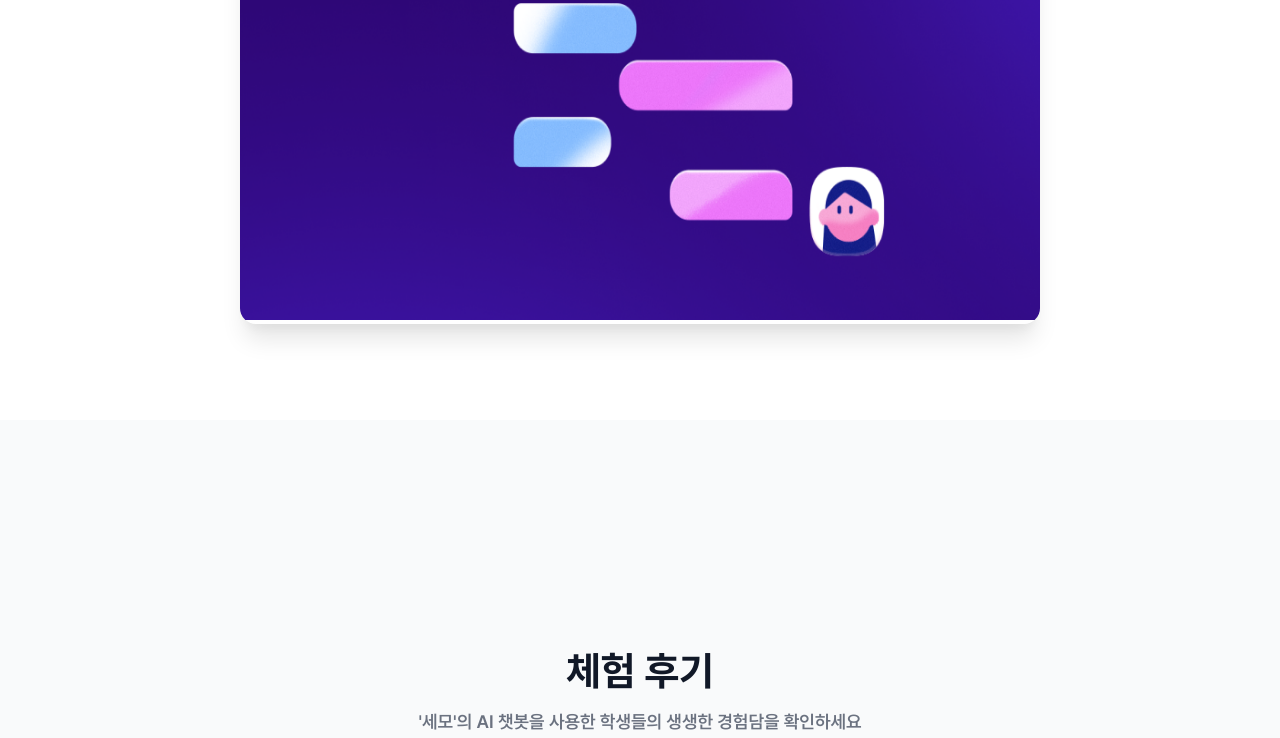
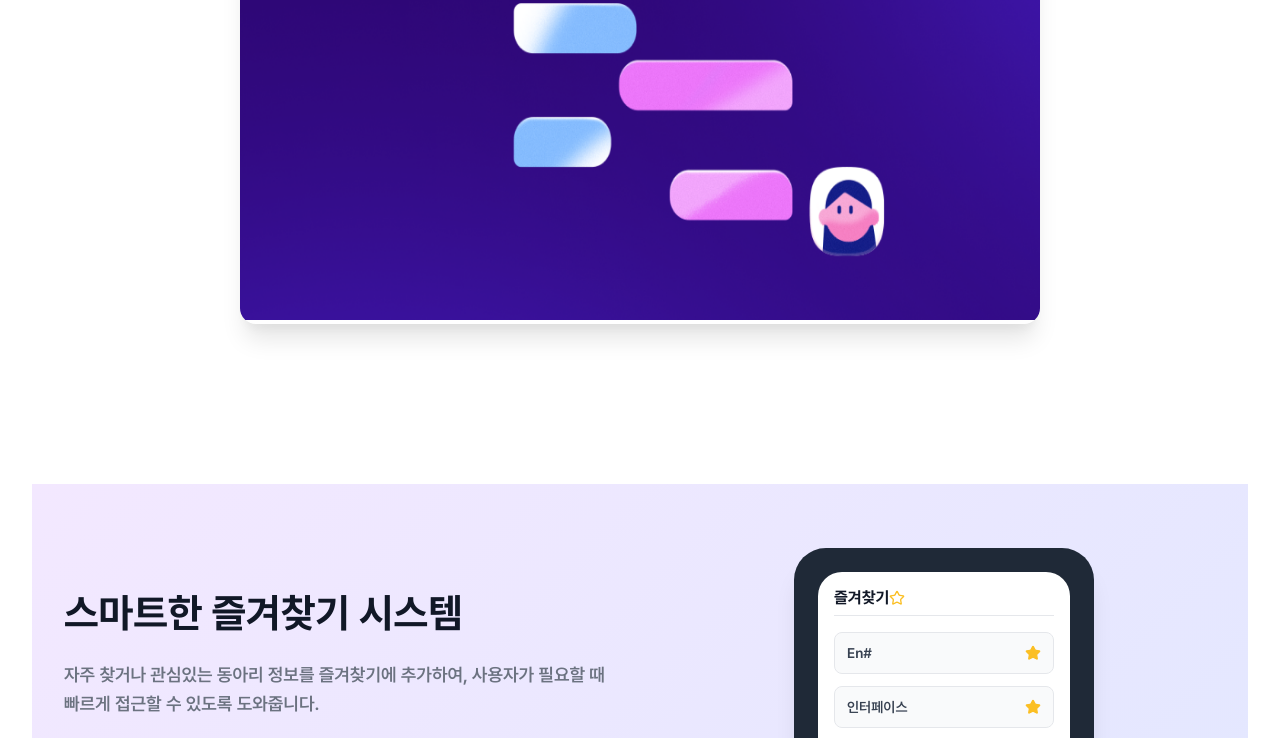
Before and after one commit to ohsung0722/triangle, a React (Create React App) app in the folder triangle/: page /description/chatbot in a window 1280 px wide. Shown: the part 2009-2747 px from the top of the page. Built offline with nearby package versions, Linux system fonts and the light colour scheme.

Commit message:
add: 랜딩페이지 즐겨찾기 + 그래프 section 추가

```diff
--- /dev/null
+++ b/triangle/src/components/FavoriteSection/FavoriteSection.css
@@ -0,0 +1,149 @@
+.favorites-section {
+  background: linear-gradient(135deg, #f3e8ff 0%, #e0e7ff 100%);
+  padding: 4rem 2rem;
+}
+
+.favorites-container {
+  max-width: 1200px;
+  margin: 0 auto;
+  display: grid;
+  grid-template-columns: 1fr 1fr;
+  gap: 4rem;
+  align-items: center;
+}
+
+.favorites-content {
+  text-align: left;
+}
+
+.favorites-title {
+  font-size: 2.5rem;
+  font-family: "Pretendard-Bold";
+  margin-bottom: 1.5rem;
+  color: #111827;
+}
+
+.favorites-subtitle {
+  font-size: 1.125rem;
+  font-family: "Pretendard-Semibold";
+  color: #6b7280;
+  margin-bottom: 2rem;
+  line-height: 1.6;
+}
+
+.favorites-features {
+  display: flex;
+  flex-direction: column;
+  gap: 1rem;
+}
+
+.favorites-feature-item {
+  display: flex;
+  align-items: center;
+  gap: 0.75rem;
+  padding: 0.75rem;
+  background-color: white;
+  border-radius: 0.5rem;
+  box-shadow: 0 2px 4px rgba(0, 0, 0, 0.05);
+}
+
+.favorites-feature-icon-wrapper {
+  width: 2.5rem;
+  height: 2.5rem;
+  background-color: #9333ea;
+  color: white;
+  border-radius: 0.5rem;
+  display: flex;
+  align-items: center;
+  justify-content: center;
+  flex-shrink: 0;
+}
+
+.favorites-feature-text {
+  font-family: "Pretendard-Semibold";
+  color: #374151;
+}
+
+.favorites-demo {
+  position: relative;
+}
+
+.favorites-demo-phone {
+  background-color: #1f2937;
+  border-radius: 2rem;
+  padding: 1.5rem;
+  box-shadow: 0 20px 25px -5px rgba(0, 0, 0, 0.1);
+  max-width: 300px;
+  margin: 0 auto;
+}
+
+.favorites-demo-screen {
+  background-color: white;
+  border-radius: 1.5rem;
+  padding: 1rem;
+  height: 500px;
+  overflow: hidden;
+  position: relative;
+}
+
+.favorites-demo-header {
+  display: flex;
+  justify-content: between;
+  align-items: center;
+  margin-bottom: 1rem;
+  padding-bottom: 0.5rem;
+  border-bottom: 1px solid #e5e7eb;
+}
+
+.favorites-demo-title {
+  font-family: 'Pretendard-Bold';
+  color: #111827;
+}
+
+.favorites-list {
+  display: flex;
+  flex-direction: column;
+  gap: 0.75rem;
+}
+
+.favorite-item {
+  display: flex;
+  align-items: center;
+  justify-content: space-between;
+  padding: 0.75rem;
+  background-color: #f9fafb;
+  border-radius: 0.5rem;
+  border: 1px solid #e5e7eb;
+}
+
+.favorite-content {
+  display: flex;
+  align-items: center;
+  gap: 0.5rem;
+}
+
+.favorite-text {
+  font-size: 0.875rem;
+  font-family: 'Pretendard-Semibold';
+  color: #374151;
+}
+
+.favorite-star {
+  color: #fbbf24;
+}
+
+@media (max-width: 768px) {
+  .favorites-container {
+    grid-template-columns: 1fr;
+    gap: 2rem;
+    text-align: center;
+  }
+
+  .favorites-content {
+    text-align: center;
+  }
+
+  .favorites-title {
+    font-size: 2rem;
+  }
+}
--- /dev/null
+++ b/triangle/src/components/FavoriteSection/FavoriteSection.jsx
@@ -0,0 +1,148 @@
+import React from "react";
+import { motion } from "framer-motion";
+import { Star, Heart, Bookmark, Clock } from "lucide-react";
+import "./FavoriteSection.css";
+
+const favoriteItems = [
+  { text: "En#", starred: true },
+  { text: "인터페이스", starred: true },
+  { text: "Sound Plus", starred: true },
+  { text: "유스호스텔", starred: false },
+  { text: "판도라큐브", starred: true },
+];
+
+function FavoriteSection() {
+  return (
+    <div className="favorites-section">
+      <div className="favorites-container">
+        <motion.div
+          className="favorites-content"
+          initial={{ opacity: 0, x: -50 }}
+          whileInView={{ opacity: 1, x: 0 }}
+          viewport={{ once: true, margin: "-100px" }}
+          transition={{ duration: 0.6 }}
+        >
+          <h2 className="favorites-title">스마트한 즐겨찾기 시스템</h2>
+          <p className="favorites-subtitle">
+            자주 찾거나 관심있는 동아리 정보를 즐겨찾기에 추가하여, 사용자가
+            필요할 때 빠르게 접근할 수 있도록 도와줍니다.
+          </p>
+
+          <div className="favorites-features">
+            <motion.div
+              className="favorites-feature-item"
+              initial={{ opacity: 0, y: 20 }}
+              whileInView={{ opacity: 1, y: 0 }}
+              viewport={{ once: true }}
+              transition={{ duration: 0.4, delay: 0.1 }}
+            >
+              <div className="favorites-feature-icon-wrapper">
+                <Star size={20} />
+              </div>
+              <span className="favorites-feature-text">즐겨찾기 카테고리</span>
+            </motion.div>
+
+            <motion.div
+              className="favorites-feature-item"
+              initial={{ opacity: 0, y: 20 }}
+              whileInView={{ opacity: 1, y: 0 }}
+              viewport={{ once: true }}
+              transition={{ duration: 0.4, delay: 0.2 }}
+            >
+              <div className="favorites-feature-icon-wrapper">
+                <Heart size={20} />
+              </div>
+              <span className="favorites-feature-text">개인화된 추천</span>
+            </motion.div>
+
+            <motion.div
+              className="favorites-feature-item"
+              initial={{ opacity: 0, y: 20 }}
+              whileInView={{ opacity: 1, y: 0 }}
+              viewport={{ once: true }}
+              transition={{ duration: 0.4, delay: 0.3 }}
+            >
+              <div className="favorites-feature-icon-wrapper">
+                <Bookmark size={20} />
+              </div>
+              <span className="favorites-feature-text">빠른 북마크 접근</span>
+            </motion.div>
+
+            <motion.div
+              className="favorites-feature-item"
+              initial={{ opacity: 0, y: 20 }}
+              whileInView={{ opacity: 1, y: 0 }}
+              viewport={{ once: true }}
+              transition={{ duration: 0.4, delay: 0.4 }}
+            >
+              <div className="favorites-feature-icon-wrapper">
+                <Clock size={20} />
+              </div>
+              <span className="favorites-feature-text">관심 기록 확인</span>
+            </motion.div>
+          </div>
+        </motion.div>
+
+        <motion.div
+          className="favorites-demo"
+          initial={{ opacity: 0, x: 50 }}
+          whileInView={{ opacity: 1, x: 0 }}
+          viewport={{ once: true, margin: "-100px" }}
+          transition={{ duration: 0.6, delay: 0.2 }}
+        >
+          <div className="favorites-demo-phone">
+            <div className="favorites-demo-screen">
+              <div className="favorites-demo-header">
+                <span className="favorites-demo-title">즐겨찾기</span>
+                <Star size={16} className="favorite-star" />
+              </div>
+
+              <div className="favorites-list">
+                {favoriteItems.map((item, index) => (
+                  <motion.div
+                    key={index}
+                    className="favorite-item"
+                    initial={{ opacity: 0, x: 20 }}
+                    whileInView={{ opacity: 1, x: 0 }}
+                    viewport={{ once: true }}
+                    transition={{ duration: 0.3, delay: 0.5 + index * 0.1 }}
+                  >
+                    <div className="favorite-content">
+                      <span className="favorite-text">{item.text}</span>
+                    </div>
+                    <Star
+                      size={16}
+                      className={item.starred ? "favorite-star" : ""}
+                      fill={item.starred ? "currentColor" : "none"}
+                    />
+                  </motion.div>
+                ))}
+              </div>
+
+              <motion.div
+                initial={{ opacity: 0, y: 20 }}
+                whileInView={{ opacity: 1, y: 0 }}
+                viewport={{ once: true }}
+                transition={{ duration: 0.4, delay: 1.2 }}
+                style={{
+                  position: "absolute",
+                  bottom: "1rem",
+                  left: "1rem",
+                  right: "1rem",
+                  textAlign: "center",
+                  fontSize: "0.75rem",
+                  fontFamily: 'Pretendard-Semibold',
+                  color: "#9ca3af",
+                }}
+              >
+                사용자가 관심있는 동아리를 한눈에 확인하고 빠른 접근이 가능하도록 지원
+              </motion.div>
+            </div>
+          </div>
+        </motion.div>
+      </div>
+    </div>
+  );
+}
+
+export {FavoriteSection}
--- a/triangle/src/pages/DescriptionChatBotPage/DescriptionChatBotPage.jsx
+++ b/triangle/src/pages/DescriptionChatBotPage/DescriptionChatBotPage.jsx
@@ -16,6 +16,7 @@ import {
 import { TestimonialCard } from "../../components/TestimonialCard/TestimonialCard";
 import chatbotImage from "../../assets/images/chatbot_image.png";
 import { useNavigate } from 'react-router-dom';
+import { FavoriteSection } from "../../components/FavoriteSection/FavoriteSection";
 
 function DescriptionChatBotPage() {
   const targetRef = useRef(null);
@@ -83,7 +84,7 @@ function DescriptionChatBotPage() {
             animate={{ opacity: 1, y: 0 }}
             transition={{ duration: 0.5, delay: 0.1 }}
           >
-            즐겨찾기, 그래프 분석, AI 챗봇 솔루션을 제공하는 <br></br>새로운 플랫폼 '세모'를 만나보세요.
+            스마트한 AI 챗봇 솔루션, 그래프 분석, 즐겨찾기 시스템을 제공하는 <br></br>새로운 플랫폼 '세모'를 만나보세요.
           </motion.p>
           <motion.div
             initial={{ opacity: 0, y: -20 }}
@@ -166,6 +167,38 @@ function DescriptionChatBotPage() {
           </motion.div>
         </div>
       </section>
+
+      <section className="description-section">
+          <FavoriteSection/>
+      </section>
+
+      <section className="description-section description-demo-section">
+        <div className="description-demo-container">
+          <SectionTitle
+            title="스마트한 관심사 분석"
+            subtitle="즐겨찾기를 기반으로 고객의 관심 동아리 분포를 분석합니다"
+          />
+
+          <motion.div
+            className="description-demo-image"
+            initial={{ opacity: 0, scale: 0.8 }}
+            whileInView={{ opacity: 1, scale: 1 }}
+            viewport={{ once: true, margin: "-100px" }}
+            transition={{ duration: 0.6 }}
+          >
+            <motion.img
+              src={chatbotImage}
+              alt="그래프 캡처 이미지"
+              initial={{ opacity: 0 }}
+              whileInView={{ opacity: 1 }}
+              transition={{ duration: 0.6 }}
+              width={800}
+              height={500}
+            />
+          </motion.div>
+        </div>
+      </section>
+
       <section className="description-section description-testimonials-section">
         <SectionTitle
           title="체험 후기"
@@ -174,7 +207,7 @@ function DescriptionChatBotPage() {
 
         <div className="description-testimonials-grid">
           <TestimonialCard
-            content="평소 어떤 동아리를 가입할지 고민을 많이 했었는데, 세모의 챗봇 덕분에 좋은 동아리에 가입해 즐거운 학교생활 보내고 있어요!"
+            content="평소 어떤 동아리를 가입할지 고민을 많이 했었는데, 세모 덕분에 좋은 동아리에 가입해 즐거운 학교생활 보내고 있어요!"
             name="서상혁"
             title="프로 다이어터, 개발자 꿈나무"
             delay={0.1}
@@ -186,7 +219,7 @@ function DescriptionChatBotPage() {
             delay={0.2}
           />
           <TestimonialCard
-            content="어떤 동아리가 있는지, 특징이 뭔지 물어보면 바로바로 알려주는 챗봇이 소개해주는 페이지 너무 좋아요! 세모 최고!"
+            content="관심있는 동아리를 저장하고 확인이 바로 가능해서 너무 편리해요! 그래프로 동아리 종류를 한눈에 확인할 수 있는 것도 너무 편리한 것 같아요!"
             name="윤지영"
             title="엔샵 26기 지원자"
             delay={0.3}
@@ -203,7 +236,7 @@ function DescriptionChatBotPage() {
         >
           <h2 className="description-cta-title">지금 바로 시작하세요</h2>
           <p className="description-cta-subtitle">
-            AI 챗봇으로 당신에게 꼭 맞는 동아리와 함께 학교생활을 즐길 준비가
+            '세모'와 함께 당신에게 꼭 맞는 동아리에서 학교생활을 즐길 준비가
             되셨나요?
           </p>
           <button className="description-cta-button" onClick={() => navigate('/main')}>무료로 시작하기</button>
```
